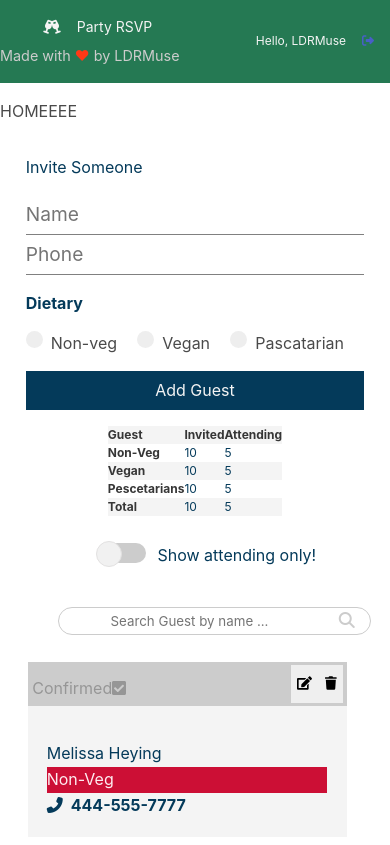
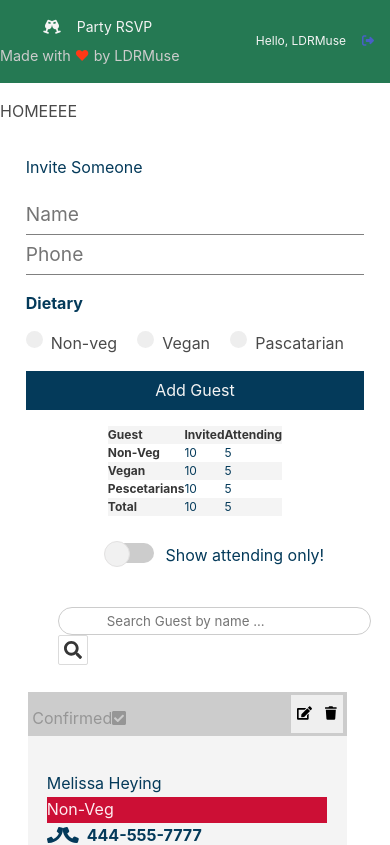
Before and after one commit to LDRMuse/rsvp-party-app, a React (Create React App) app in the folder client/: page / in a window 390 px wide. Shown: the top 845 px of the page. Built offline with nearby package versions, Linux system fonts and the light colour scheme.

Commit message:
add font awesome phone and search icon

```diff
--- a/client/src/components/guests/Guest.js
+++ b/client/src/components/guests/Guest.js
@@ -5,10 +5,11 @@ import { fas } from "@fortawesome/free-solid-svg-icons";
 import { faEdit } from "@fortawesome/free-solid-svg-icons";
 import { faTrash } from "@fortawesome/free-solid-svg-icons";
 import { faCheckSquare } from "@fortawesome/free-solid-svg-icons";
+import { faPhone } from "@fortawesome/free-solid-svg-icons";
 // adding font-awesome icons is tricky
 // faEdit for example, looks like fa-edit in fontawesome docs. you have to convert it to camelCase
 // solid, brands, regular are collections of icons ex: "@fortawesome/free-solid-svg-icons";
-library.add(fas, faEdit, faCheckSquare, faTrash);
+library.add(fas, faEdit, faCheckSquare, faTrash, faPhone);
 
 export const Guest = ({guest}) => {
   const {name, phone, dietary, isconfirmed} = guest
@@ -34,7 +35,8 @@ export const Guest = ({guest}) => {
         <h2>{name}</h2>
         <span className={(dietary === 'Non-Veg' ? "has-text-danger-light has-background-danger-dark" : dietary === 'Vegan' ? 'has-text-success-light has-background-success-dark' : 'has-text-link-light has-background-link-dark')}>{dietary}</span>
         <div className="contact">
-          <i className="fas fa-phone-alt" />
+        <FontAwesomeIcon icon="phone" className="icon"/>
+          <i className="fas fa-phone" />
           <p>{phone}</p>
         </div>
       </div>
--- a/client/src/components/guests/GuestSearch.js
+++ b/client/src/components/guests/GuestSearch.js
@@ -1,10 +1,14 @@
 import React from 'react'
+import { library } from "@fortawesome/fontawesome-svg-core";
+import { FontAwesomeIcon } from "@fortawesome/react-fontawesome";
+import { fas } from "@fortawesome/free-solid-svg-icons";
+import { faSearch } from "@fortawesome/free-solid-svg-icons";
 
 export const GuestSearch = () => {
   return (
     <div>
-    <input type="text" className="search" placeholder=" Search Guest by name ..." />
-    <i className="fas fa-search search-icon" />
+    <input type="text" className="search" placeholder="Search Guest by name ..." />
+    <button className="button is-small"><FontAwesomeIcon icon="search" className="icon"/></button>
   </div>
   )
 }
```
